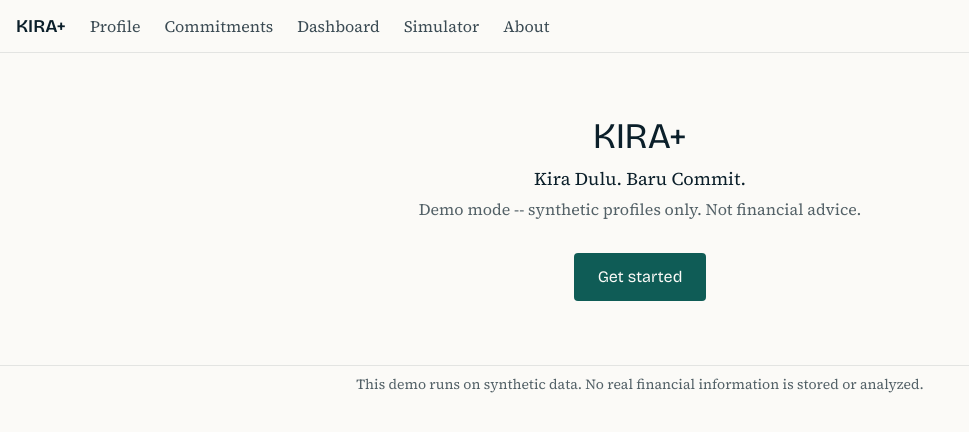
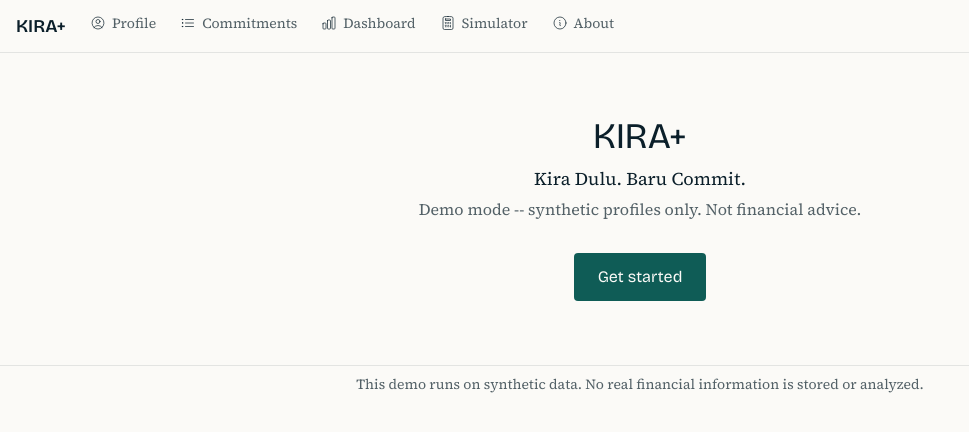
Before and after one commit to Thaneerrjun7/KIRAPLUS, a Next.js app in the folder frontend/: page / in a window 1280 px wide. Shown: the top 432 px of the page, without its empty margins (0-969 px from the left). Built offline with nearby package versions, Linux system fonts and the light colour scheme.

Commit message:
feat(frontend): add icons and active-route highlighting to Nav

```diff
--- a/frontend/components/Nav.tsx
+++ b/frontend/components/Nav.tsx
@@ -1,27 +1,50 @@
+"use client";
+
 import Link from "next/link";
+import { usePathname } from "next/navigation";
+import {
+  CalculatorIcon,
+  ChartBarIcon,
+  InformationCircleIcon,
+  ListBulletIcon,
+  UserCircleIcon,
+} from "@heroicons/react/24/outline";
+import type { ComponentType } from "react";
 
-const LINKS = [
-  { href: "/profile", label: "Profile" },
-  { href: "/commitments", label: "Commitments" },
-  { href: "/dashboard", label: "Dashboard" },
-  { href: "/simulator", label: "Simulator" },
-  { href: "/about", label: "About" },
+const LINKS: { href: string; label: string; Icon: ComponentType<{ className?: string }> }[] = [
+  { href: "/profile", label: "Profile", Icon: UserCircleIcon },
+  { href: "/commitments", label: "Commitments", Icon: ListBulletIcon },
+  { href: "/dashboard", label: "Dashboard", Icon: ChartBarIcon },
+  { href: "/simulator", label: "Simulator", Icon: CalculatorIcon },
+  { href: "/about", label: "About", Icon: InformationCircleIcon },
 ];
 
 export function Nav() {
+  const pathname = usePathname();
+
   return (
     <nav
       aria-label="Main"
-      className="flex flex-wrap items-center gap-x-6 gap-y-2 border-b border-navy/10 bg-paper px-4 py-3"
+      className="sticky top-0 z-10 flex flex-wrap items-center gap-x-6 gap-y-2 border-b border-navy/10 bg-paper px-4 py-3"
     >
       <Link href="/" className="font-display text-lg font-semibold text-navy">
         KIRA+
       </Link>
-      {LINKS.map((link) => (
-        <Link key={link.href} href={link.href} className="text-navy/80 hover:text-navy">
-          {link.label}
-        </Link>
-      ))}
+      {LINKS.map(({ href, label, Icon }) => {
+        const active = pathname === href;
+        return (
+          <Link
+            key={href}
+            href={href}
+            className={`flex items-center gap-1.5 border-b-2 pb-1 text-sm ${
+              active ? "border-teal font-semibold text-navy" : "border-transparent text-navy/70"
+            }`}
+          >
+            <Icon className="h-4 w-4" />
+            {label}
+          </Link>
+        );
+      })}
     </nav>
   );
 }
--- a/frontend/package.json
+++ b/frontend/package.json
@@ -11,6 +11,7 @@
     "test:e2e": "playwright test"
   },
   "dependencies": {
+    "@heroicons/react": "^2.2.0",
     "next": "^16.3.3",
     "react": "^19.2.8",
     "react-dom": "^19.2.8",
```
Also changed, not shown: 2 other files (tests, documents, lock files or other folders).
